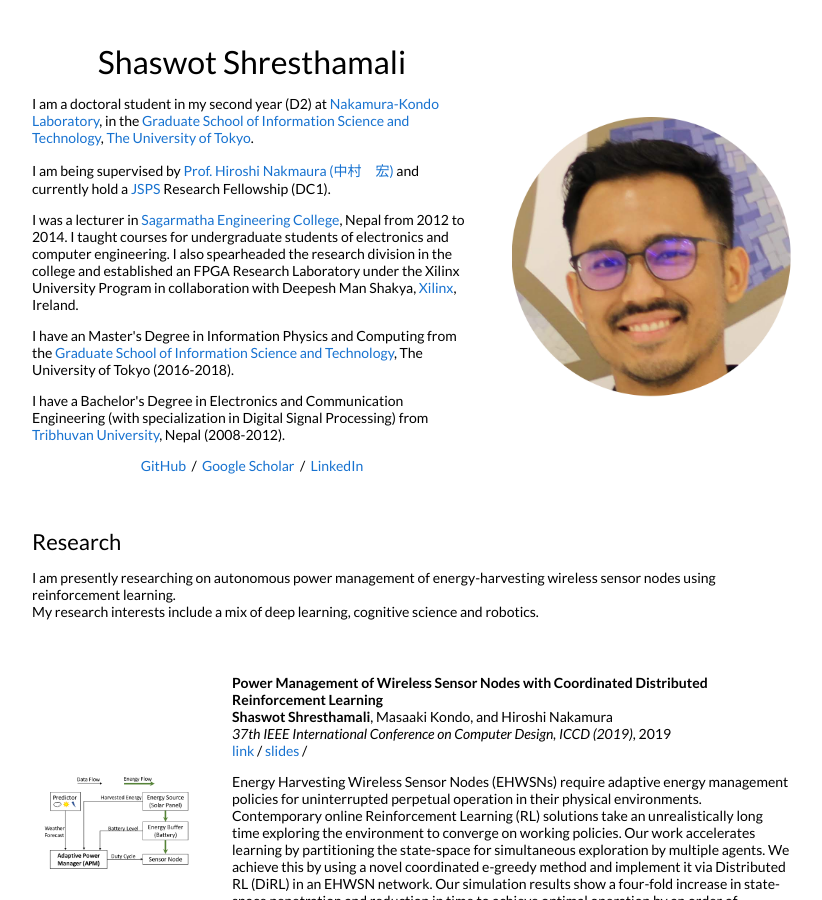
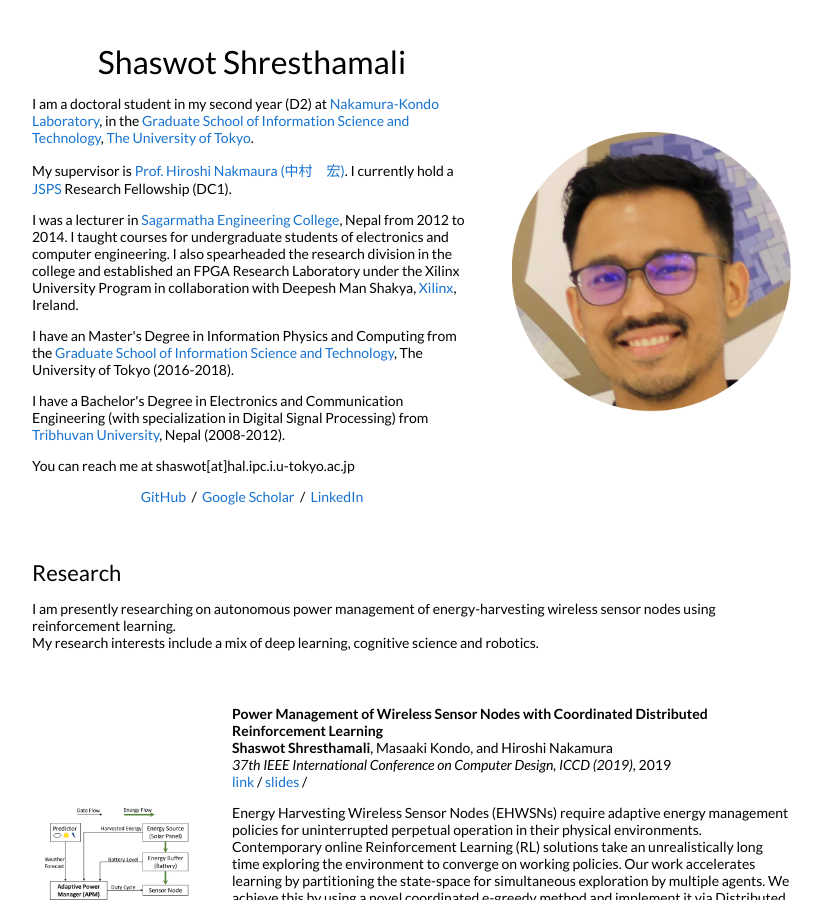
Before and after one commit to shaswot/shaswot.github.io, a Jekyll site: the page built from _posts/2019-11-17-iccd2019.markdown, in a window 1280 px wide and 900 px high. Shown: the whole window, without its empty margins (228-1050 px from the left). Built offline with Jekyll 4.4.1, drawn with Linux system fonts in a browser that asks for light colours.

Commit message:
Added email

```diff
--- a/_layouts/default.html
+++ b/_layouts/default.html
@@ -32,7 +32,7 @@
                 <a href="https://www.u-tokyo.ac.jp/en/index.html">The University of Tokyo</a>.
               </p>
               <p>
-                I am being supervised by <a href="http://www.hal.ipc.i.u-tokyo.ac.jp/~nakamura/index-e.html"> Prof. Hiroshi Nakmaura (中村　宏)</a> and currently hold
+                My supervisor is <a href="http://www.hal.ipc.i.u-tokyo.ac.jp/~nakamura/index-e.html"> Prof. Hiroshi Nakmaura (中村　宏)</a>. I currently hold
                 a <a href="https://www.jsps.go.jp/english/index.html">JSPS </a> Research Fellowship (DC1).
               </p>
               <p>
@@ -49,6 +49,9 @@
               <p>
                 I have a Bachelor's Degree in Electronics and Communication Engineering (with specialization in Digital Signal Processing)
                 from <a href="http://doece.pcampus.edu.np/">Tribhuvan University</a>, Nepal (2008-2012).
+              </p>
+              <p>
+                You can reach me at shaswot[at]hal.ipc.i.u-tokyo.ac.jp
               </p>
               <p style="text-align:center">
                 <a href="https://github.com/shaswot">GitHub</a> &nbsp;/&nbsp;
```
